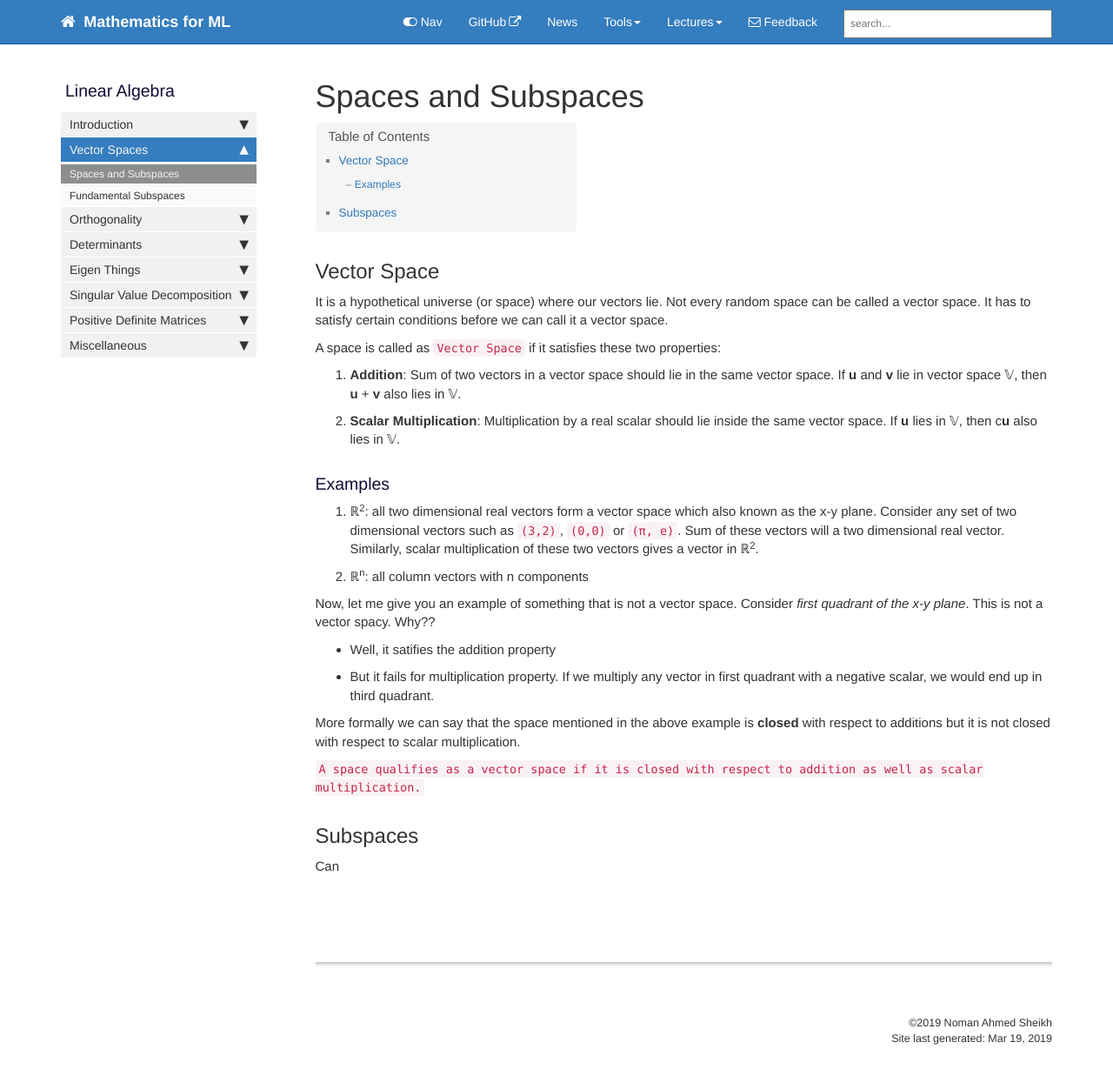
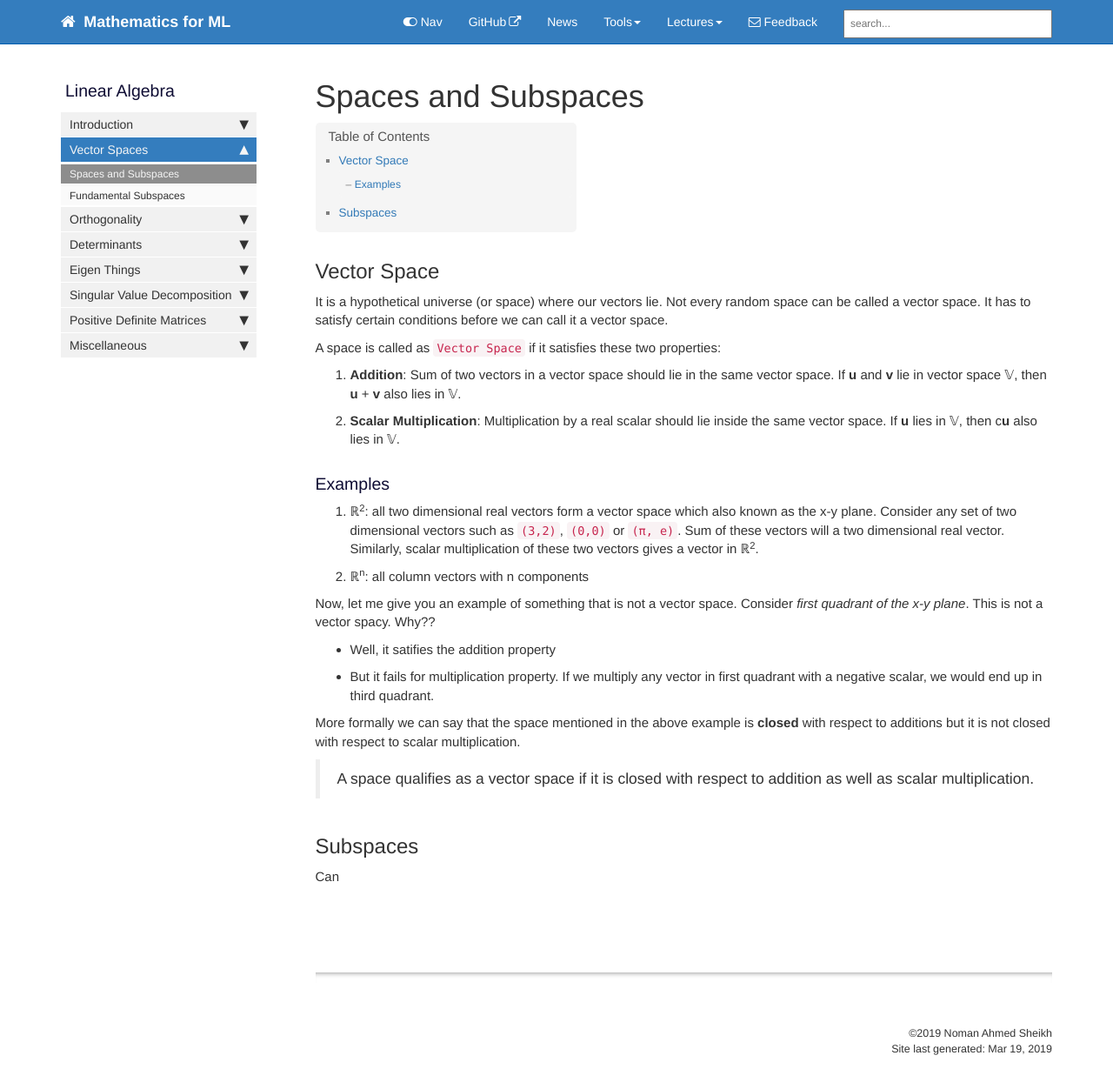
Before and after one commit to nomanahmedsheikh/LinearAlgebra, a Jekyll site: the page built from pages/linalg/spaces_subspaces.md, in a window 1280 px wide and 1266 px high. Shown: the top 1252 px of the window at 87% size. Built offline with Jekyll 4.4.1, drawn with Linux system fonts in a browser that asks for light colours; nearby versions of some CDN libraries; comment, search, counter and statistics services are not loaded.

Commit message:
WIP | vector space

````diff
--- a/pages/linalg/spaces_subspaces.md
+++ b/pages/linalg/spaces_subspaces.md
@@ -30,7 +30,7 @@ Consider _first quadrant of the x-y plane_. This is not a vector spacy. Why??
 
 More formally we can say that the space mentioned in the above example is **closed** with respect to additions but it is not closed with respect to scalar multiplication.
 
-```A space qualifies as a vector space if it is closed with respect to addition as well as scalar multiplication.```
+> A space qualifies as a vector space if it is closed with respect to addition as well as scalar multiplication.
 
 
 ## Subspaces
````
